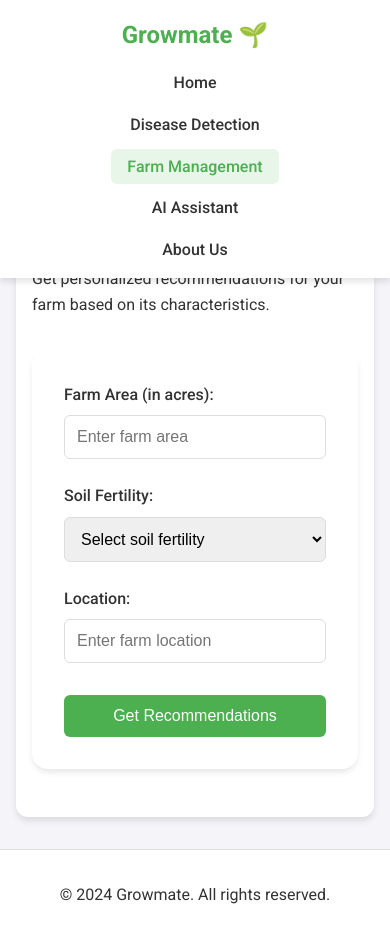
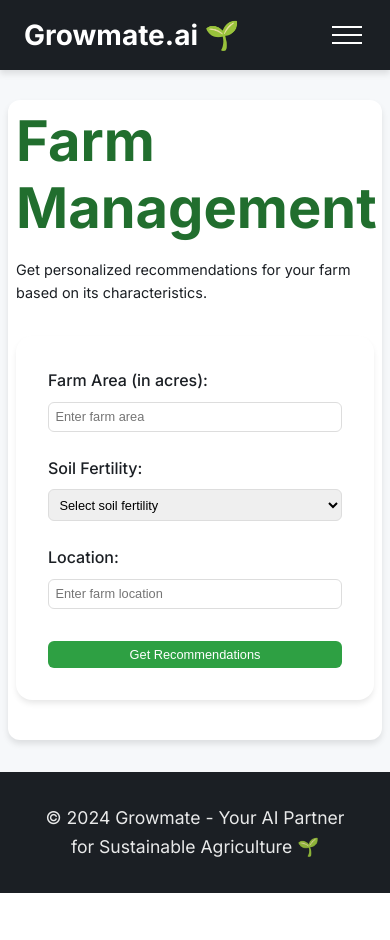
Before and after one commit to harisaran2022/GrowMate, a Flask app: page /farm-management in a window 390 px wide. After the commit the page ends 893 px from the top, so only its background shows below. Run offline with Flask 3, Linux system fonts and the light colour scheme; some libraries are stand-ins or nearby versions.

Commit message:
Update farm_management.html

```diff
--- a/templates/farm_management.html
+++ b/templates/farm_management.html
@@ -5,19 +5,18 @@
     <meta name="viewport" content="width=device-width, initial-scale=1.0">
     <title>Farm Management - Growmate Solutions</title>
     <link rel="stylesheet" href="{{ url_for('static', filename='css/styles.css') }}">
-    <link href="https://fonts.googleapis.com/css2?family=Roboto:wght@300;400;500;700&display=swap" rel="stylesheet">
+    <link href="https://fonts.googleapis.com/css2?family=Inter:wght@300;400;500;600;700&display=swap" rel="stylesheet">
+
     <style>
-        /* Global Styles */
         :root {
-            --primary-color: #4CAF50;
-            --primary-dark: #3d8c40;
-            --secondary-color: #81C784;
-            --accent-color: #E8F5E9;
-            --danger-color: #ff6b6b;
+            --brand-green: #2EA043;
+            --dark-green: #216E2E;
+            --light-green: #3FB950;
+            --accent-green: #DAFBE1;
+            --black: #1B1F24;
+            --dark-gray: #2D333B;
+            --light-gray: #F6F8FA;
             --white: #ffffff;
-            --text-color: #333333;
-            --bg-color: #f4f4f9;
-            --border-color: #e0e0e0;
             --shadow: 0 4px 6px rgba(0, 0, 0, 0.1);
             --transition: all 0.3s ease;
             --container-width: 1200px;
@@ -27,44 +26,44 @@
             margin: 0;
             padding: 0;
             box-sizing: border-box;
+            scroll-behavior: smooth;
         }
 
         body {
-            font-family: 'Roboto', sans-serif;
-            background-color: var(--bg-color);
-            color: var(--text-color);
+            font-family: 'Inter', sans-serif;
+            background-color: var(--light-gray);
+            color: var(--black);
             line-height: 1.6;
             display: flex;
             flex-direction: column;
             min-height: 100vh;
         }
 
-        /* Navigation */
-        /* Navbar Styles */
         .navbar {
+            background: var(--black);
+            box-shadow: var(--shadow);
             position: fixed;
             top: 0;
             left: 0;
             right: 0;
-            background-color: var(--white);
-            box-shadow: var(--shadow);
             z-index: 1000;
-            padding: 1rem 0;
+            padding: 0.8rem 0;
         }
 
         .nav-container {
             max-width: var(--container-width);
             margin: 0 auto;
-            padding: 0 1rem;
             display: flex;
             justify-content: space-between;
             align-items: center;
+            padding: 0 1.5rem;
+            position: relative;
         }
 
         .logo {
-            font-size: 1.5rem;
+            font-size: 1.75rem;
             font-weight: 700;
-            color: var(--primary-color);
+            color: var(--white);
             text-decoration: none;
             display: flex;
             align-items: center;
@@ -73,27 +72,41 @@
 
         .nav-links {
             display: flex;
-            gap: 2rem;
+            gap: 1.5rem;
             list-style: none;
         }
 
         .nav-links a {
             text-decoration: none;
-            color: var(--text-color);
+            color: var(--white);
             font-weight: 500;
-            transition: var(--transition);
             padding: 0.5rem 1rem;
             border-radius: 6px;
+            transition: var(--transition);
         }
 
         .nav-links a:hover,
         .nav-links a.active {
-            background-color: var(--accent-color);
-            color: var(--primary-color);
+            background: var(--brand-green);
+            color: var(--white);
         }
 
+        .nav-toggle {
+            display: none;
+            flex-direction: column;
+            gap: 6px;
+            cursor: pointer;
+            padding: 4px;
+            z-index: 1001;
+        }
 
-        /* Content */
+        .nav-toggle div {
+            width: 30px;
+            height: 2px;
+            background: var(--white);
+            transition: var(--transition);
+        }
+
         .content {
             max-width: var(--container-width);
             margin: 6rem auto 2rem;
@@ -107,7 +120,7 @@
         .intro {
             margin-bottom: 2rem;
             font-size: 1.1rem;
-            color: var(--text-color);
+            color: var(--black);
         }
 
         .form-group {
@@ -133,12 +146,12 @@
         .form-group input:focus,
         .form-group select:focus {
             outline: none;
-            border-color: var(--primary-color);
-            box-shadow: 0 0 0 2px rgba(76, 175, 80, 0.1);
+            border-color: var(--brand-green);
+            box-shadow: 0 0 0 2px rgba(46, 160, 67, 0.1);
         }
 
         .btn {
-            background-color: var(--primary-color);
+            background-color: var(--brand-green);
             color: var(--white);
             padding: 0.75rem 1.5rem;
             border: none;
@@ -154,15 +167,14 @@
         }
 
         .btn:hover {
-            background-color: var(--primary-dark);
+            background-color: var(--dark-green);
             transform: translateY(-2px);
         }
 
-        /* Result Section */
         .result {
             margin-top: 2rem;
             padding: 2rem;
-            background-color: var(--accent-color);
+            background-color: var(--accent-green);
             border-radius: 12px;
             box-shadow: var(--shadow);
             animation: fadeIn 0.5s ease-in-out;
@@ -170,7 +182,7 @@
 
         .result h2 {
             margin-bottom: 1rem;
-            color: var(--primary-dark);
+            color: var(--dark-green);
         }
 
         .result p {
@@ -189,12 +201,11 @@
             }
         }
 
-        /* Footer */
-        .footer {
-            background-color: var(--white);
+        footer {
+            background: var(--black);
+            color: var(--white);
             padding: 2rem 0;
             margin-top: auto;
-            border-top: 1px solid var(--border-color);
         }
 
         .footer-content {
@@ -202,25 +213,48 @@
             margin: 0 auto;
             text-align: center;
             padding: 0 2rem;
-            color: var(--text-color);
+            font-size: 1.1rem;
+            opacity: 0.9;
         }
 
         h1 {
             margin-bottom: 1rem;
-            color: var(--primary-dark);
+            color: var(--dark-green);
         }
 
-        /* Responsive Design */
         @media (max-width: 768px) {
-            .nav-container {
-                flex-direction: column;
-                gap: 1rem;
+            .nav-toggle {
+                display: flex;
             }
 
             .nav-links {
-                gap: 1rem;
-                flex-wrap: wrap;
-                justify-content: center;
+                display: none;
+                position: absolute;
+                top: 100%;
+                left: 0;
+                right: 0;
+                background: var(--black);
+                padding: 1rem;
+                flex-direction: column;
+                align-items: center;
+                border-radius: 0 0 8px 8px;
+                box-shadow: var(--shadow);
+            }
+
+            .nav-links.show {
+                display: flex;
+            }
+
+            .nav-toggle.active div:nth-child(1) {
+                transform: rotate(45deg) translate(8px, 8px);
+            }
+
+            .nav-toggle.active div:nth-child(2) {
+                opacity: 0;
+            }
+
+            .nav-toggle.active div:nth-child(3) {
+                transform: rotate(-45deg) translate(8px, -8px);
             }
 
             .content {
@@ -231,6 +265,52 @@
             .intro {
                 font-size: 1rem;
             }
+
+            .form-group input,
+            .form-group select {
+                font-size: 0.9rem;
+                padding: 0.5rem;
+            }
+
+            .btn {
+                font-size: 0.9rem;
+                padding: 0.5rem 1rem;
+            }
+
+            .result p {
+                font-size: 1rem;
+            }
+        }
+
+        @media (max-width: 480px) {
+            .nav-links {
+                flex-direction: column;
+                gap: 0.5rem;
+            }
+
+            .content {
+                margin: 100px 0.5rem 2rem;
+                padding: 0.5rem;
+            }
+
+            .intro {
+                font-size: 0.9rem;
+            }
+
+            .form-group input,
+            .form-group select {
+                font-size: 0.8rem;
+                padding: 0.4rem;
+            }
+
+            .btn {
+                font-size: 0.8rem;
+                padding: 0.4rem 0.8rem;
+            }
+
+            .result p {
+                font-size: 0.9rem;
+            }
         }
     </style>
 </head>
@@ -238,14 +318,19 @@
     <nav class="navbar">
         <div class="nav-container">
             <a href="/" class="logo">
-                Growmate 🌱
+                Growmate.ai 🌱
             </a>
+            <div class="nav-toggle" onclick="toggleNav(this)">
+                <div></div>
+                <div></div>
+                <div></div>
+            </div>
             <ul class="nav-links">
-                <li><a href="/">Home</a></li>
-                <li><a href="/disease-detection">Disease Detection </a></li>
-                <li><a href="/farm-management" class="active" >Farm Management </a></li>
-                <li><a href="/chatbot">AI Assistant </a></li>
-                <li><a href="/about_us">About Us </a></li>
+                <li><a href="/" >Home</a></li>
+                <li><a href="/disease-detection">Disease Detection</a></li>
+                <li><a href="/farm-management" class="active">Farm Management</a></li>
+                <li><a href="/chatbot">AI Assistant</a></li>
+                <li><a href="/about_us">About Us</a></li>
             </ul>
         </div>
     </nav>
@@ -285,8 +370,16 @@
 
     <footer class="footer">
         <div class="footer-content">
-            <p>&copy; 2024 Growmate. All rights reserved.</p>
+            <p>&copy; 2024 Growmate - Your AI Partner for Sustainable Agriculture 🌱</p>
         </div>
     </footer>
+
+    <script>
+        function toggleNav(element) {
+            const navLinks = document.querySelector('.nav-links');
+            navLinks.classList.toggle('show');
+            element.classList.toggle('active');
+        }
+    </script>
 </body>
 </html>
```
